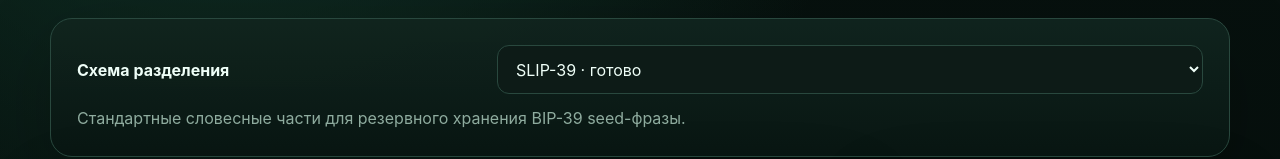
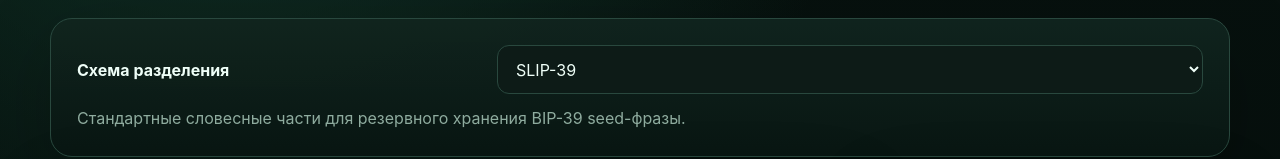
Before and after one commit to vanitoo/Seed-Split-Tool, a Next.js app: page / in a window 1280 px wide. Both pictures are taken after a click on the button "Разделить seed". Shown: the part 312-471 px from the top of the page. Built offline with nearby package versions, Linux system fonts and the light colour scheme.

Commit message:
Simplify scheme labels and reorder generation actions

```diff
--- a/src/features/seed-split/components/workflow-panels.tsx
+++ b/src/features/seed-split/components/workflow-panels.tsx
@@ -69,7 +69,7 @@ export function GenerationWorkflow({
           <div className="section-title"><span>02</span><div><h2>Созданная seed-фраза</h2><p>Проверьте язык, количество слов и сохраните фразу безопасным способом</p></div></div>
           <div className="secret-wrap"><textarea value={secret} onChange={(event) => onSecretChange(event.target.value)} className={visible ? "" : "masked"} placeholder="Нажмите «Сгенерировать seed»" spellCheck={false} autoComplete="off" /><button className="ghost" onClick={onToggleVisible}>{visible ? "Скрыть" : "Показать"}</button></div>
           <div className="meta"><span>{secret.length} символов</span><span>{words} слов</span><span>{entropy ? "BIP-39 корректна" : "Seed ещё не создана"}</span></div>
-          {secret && <div className="generation-actions"><button onClick={onCopy}>Копировать</button><button onClick={onPrint}>Печатать</button><button onClick={onDownload}>Скачать</button><button className="primary-inline" onClick={onContinue}>Перейти к разделению →</button></div>}
+          {secret && <div className="generation-actions"><button onClick={onPrint}>Печатать</button><button onClick={onDownload}>Скачать</button><button onClick={onCopy}>Копировать</button><button className="primary-inline" onClick={onContinue}>Перейти к разделению →</button></div>}
         </div>
         <aside className="panel algorithm-panel"><div className="algorithm-symbol">◇</div><h3>Генерация BIP-39</h3><ul className="check-list"><li>Криптографически случайная entropy</li><li>Официальные словари BIP-39</li><li>Работает полностью локально</li></ul><div className="flow-diagram"><span>Entropy</span><b>↓</b><span>BIP-39 слова</span><b>↓</b><span>Wallet</span></div></aside>
       </section>
@@ -216,5 +216,5 @@ export function WorkflowTabs({ mode, onChange }: { mode: WorkflowMode; onChange:
 
 export function SchemeSelector({ mode, scheme, info, onChange }: { mode: WorkflowMode; scheme: SharingScheme; info: SchemeInfo; onChange: (scheme: SharingScheme) => void }) {
   if (mode === "generate") return null;
-  return <section className="panel scheme-panel"><label htmlFor="scheme-select"><strong>{mode === "split" ? "Схема разделения" : "Формат частей"}</strong></label><select id="scheme-select" value={scheme} onChange={(event) => onChange(event.target.value as SharingScheme)}><option value="slip39">SLIP-39 · готово</option><option value="banana">Banana Split · готово</option><option value="generic">Generic SST1 · готово</option></select><p>{info.description}</p></section>;
+  return <section className="panel scheme-panel"><label htmlFor="scheme-select"><strong>{mode === "split" ? "Схема разделения" : "Формат частей"}</strong></label><select id="scheme-select" value={scheme} onChange={(event) => onChange(event.target.value as SharingScheme)}><option value="slip39">SLIP-39</option><option value="banana">Banana Split</option><option value="generic">Generic SST1</option></select><p>{info.description}</p></section>;
 }
```
